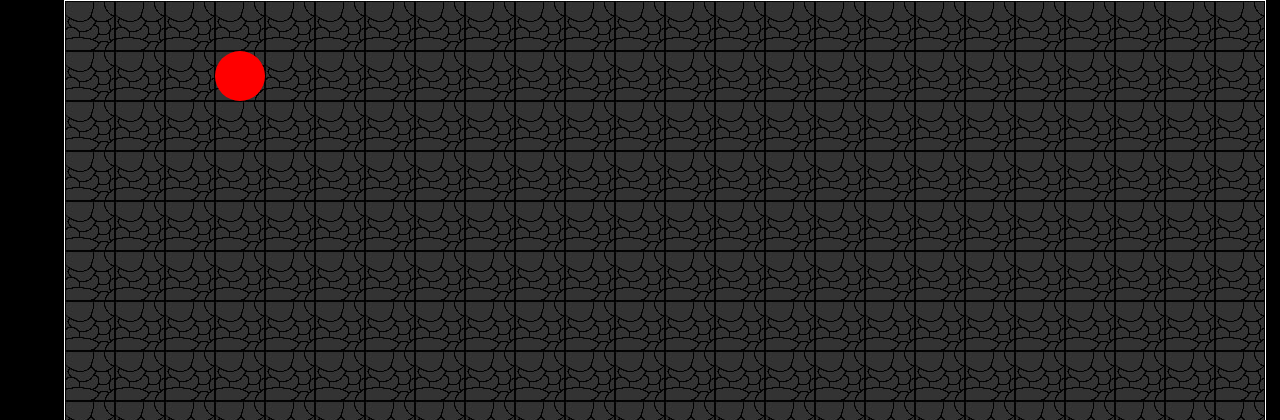
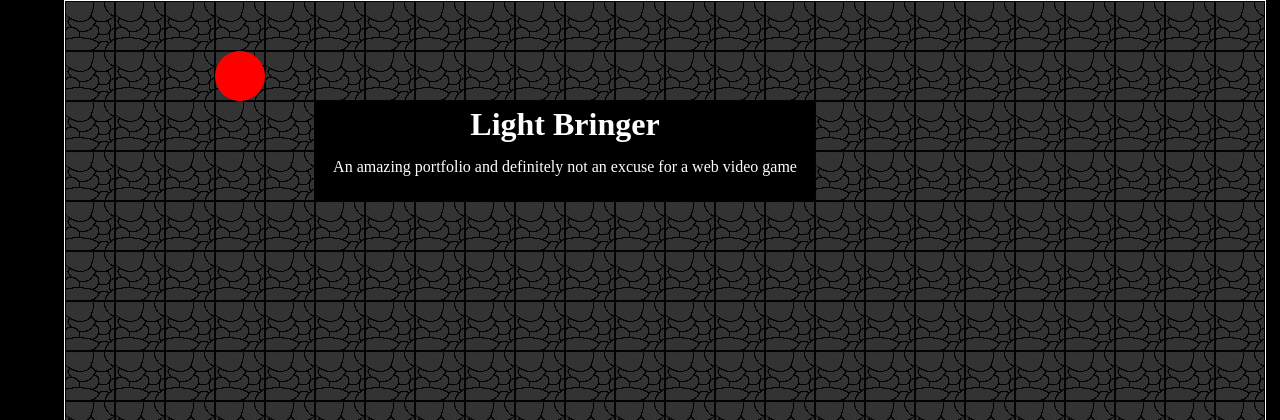
Before and after one commit to AdrianoPistoia/adrianopistoia.github.io, a PHP site: page / in a window 1280 px wide. Shown: the top 420 px of the page. Run offline with PHP 8.4, Linux system fonts and the light colour scheme.

Commit message:
BlockCheckPoint 1

```diff
--- a/CSS/index.css
+++ b/CSS/index.css
@@ -73,7 +73,27 @@ html{
     top:100px;
     left:450px;
 }
-/* @keyframes block{
-    0%{left:480px;}
-    100%{left:-40px;}
-} */
+
+
+
+.titleDiv{
+    position: relative;
+    text-align: center;
+
+    background-color: black ;
+
+    width: 500px;
+    height: 100px;
+    left: 250px;
+    top:50px;
+    color: white;
+}
+.titleDiv h1{
+    position: relative;
+    top:5px;
+}
+.titleDiv h1+p{
+    position: relative;
+    top:20px;
+
+}
--- a/JS/block.js
+++ b/JS/block.js
@@ -2,12 +2,15 @@
 // |!|--/--/--/--.BLOCK-CLASS.--/--/--/--/--|!|
 
 class block{
-    constructor(father,width,height,colorOrUrl,CSSClass){ //DomFather,Width of the block, height of the block, color or url, string with CSS class or classes
-        this.domBlock = document.createElement("block");
-        this.domBlock.style.width = width;
-        this.domBlock.style.height = height;
-        this.domBlock.style.backgroundColor = colorOrUrl;
-        this.domBlock.classList.add(CSSClass);
-        father.appendChild(this.domBlock);
+    constructor(domEle,width,height,left,top){ //DomFather,Width of the block, height of the block, color or url, string with CSS class or classes
+        this.domBlock               = domEle;
+        this.domBlock.style.width   = width;
+        this.domBlock.style.height  = height;
+        this.domBlock.style.left    = left;
+        this.domBlock.style.top     = top;
     }
 }
+
+function instantiateBlocksElements( ){
+
+}
--- a/JS/main.js
+++ b/JS/main.js
@@ -3,8 +3,10 @@ var gridMap =[
               // | 0 || 1 || 2 | | 3 | | 4 | | 5 | | 6 | | 7 | | 8 | | 9  || 10 | | 11 || 12 || 13 || 14 || 15 || 16 | 17 || 18 || 19 || 20 || 21 || 22 || 23 || 24 || 25 || deberia llegar hasta el 25
                 false,true ,true ,true ,true ,true ,true ,true ,true ,true ,true ,true ,true ,true ,true ,true ,true ,true ,true ,true ,true ,true ,true ,true ,true ,false,//|1|    24
                 false,true ,true ,true ,true ,true ,true ,true ,true ,true ,true ,true ,true ,true ,true ,true ,true ,true ,true ,true ,true ,true ,true ,true ,true ,false,//|2|    49
-                false,true ,true ,true ,true ,true ,true ,true ,true ,true ,true ,true ,true ,true ,true ,true ,true ,true ,true ,true ,true ,true ,true ,true ,true ,false,//|3|    74
-                false,true ,true ,true ,true ,true ,true ,true ,true ,true ,true ,true ,true ,true ,true ,true ,true ,true ,true ,true ,true ,true ,true ,true ,true ,false,//|3|    74
+                // false,true ,true ,true ,true ,true ,false,false,false,false,false,false,false,false,false,false,true ,true ,true ,true ,true ,true ,true ,true ,true ,false,//|3|    74
+                false,true ,true ,true ,true ,true ,true ,true ,true ,true ,true ,true ,true ,true ,true ,true ,true ,true ,true ,true ,true ,true ,true ,true ,true ,false,
+                // false,true ,true ,true ,true ,true ,false,false,false,false,false,false,false,false,false,false,true ,true ,true ,true ,true ,true ,true ,true ,true ,false,//|3|    74
+                false,true ,true ,true ,true ,true ,true ,true ,true ,true ,true ,true ,true ,true ,true ,true ,true ,true ,true ,true ,true ,true ,true ,true ,true ,false,
                 false,true ,true ,true ,true ,true ,true ,true ,true ,true ,true ,true ,true ,true ,true ,true ,true ,true ,true ,true ,true ,true ,true ,true ,true ,false,//|5|   124
                 false,true ,true ,true ,true ,true ,true ,true ,true ,true ,true ,true ,true ,true ,true ,true ,true ,true ,true ,true ,true ,true ,true ,true ,true ,false,//|6|   149
                 false,true ,true ,true ,true ,true ,true ,true ,true ,true ,true ,true ,true ,true ,true ,true ,true ,true ,true ,true ,true ,true ,true ,true ,true ,false,//|7|   174
--- a/JS/player.js
+++ b/JS/player.js
@@ -118,7 +118,7 @@ var player = {
             break;
             default: console.log("D E F A U L T ");
         }
-        console.log("MovementCase:\nMove: "+move+"\nKeyCode: "+keyCode);
+        // console.log("MovementCase:\nMove: "+move+"\nKeyCode: "+keyCode);
     },
 
 
@@ -128,11 +128,12 @@ var player = {
     // |_|______________________________________|_|
     movePlayer : function(keyCode){
         // console.log("movePlayer:\nkeyCode: "+keyCode);
-        let movetKCList = [37,38,39,40,65,58,83,87];
+        let movetKCList = [37,38,39,40,58,65,68,83,87];
         if(movetKCList.includes(keyCode)){
             this.movementCase(keyCode);
             player.resetPlayerValues(); //actualiza los valores "top" y "left" dispuestos en el CSS para la seccion de #player
         }
+        // console.log(keyCode);
     },
 
     playerMovement : () => {
--- a/index.html
+++ b/index.html
@@ -22,6 +22,11 @@
         <torch id="t12" class="torch"></torch>
         <torch id="t13" class="torch"></torch>
         <div id="player"></div>
+        <div id="titleDiv" class="titleDiv block">
+            <h1 id="title">Light Bringer</h1>
+            <p id="subTitle">An amazing portfolio and definitely not an excuse for a web video game</p>
+        </div>
+
     </div>
     <script src ="./JS/scriptInjector.js"></script>
     <script src ="./JS/player.js"></script>
```
